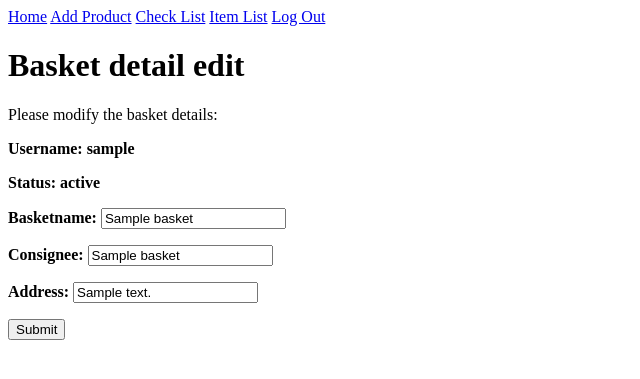
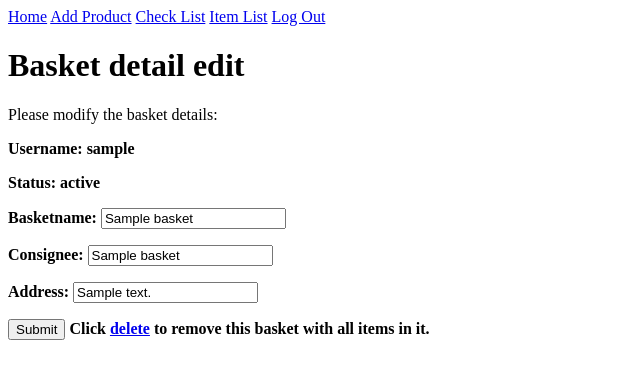
Before and after one commit to FrankChen2023/Shop_Django_IndividualTask, a Django app: page /basket_edit/1/ in a window 1280 px wide. Shown: the top 379 px of the page, without its empty margins (0-640 px from the left). Run offline with Django 4.2, Linux system fonts and the light colour scheme; a user stored in the database is signed in; tables that the repository leaves empty hold one stand-in row (values such as "Sample post").

Commit message:
basket edit function added

```diff
--- a/shop/models.py
+++ b/shop/models.py
@@ -31,7 +31,7 @@ class Basket(models.Model):
     created_date = models.DateTimeField(auto_now_add=True)
 
     def __str__(self):
-        return self.username, self.basketname, self.name, self.address, self.created_date
+        return self.username, self.basketname, self.name, self.address, self.status, self.created_date
 
 class Basket_Detail(models.Model):
     name = models.TextField()
@@ -39,6 +39,7 @@ class Basket_Detail(models.Model):
     basketname = models.TextField()
     address = models.TextField()
     item = models.TextField()
+    item_id = models.IntegerField(default=0)
     price = models.DecimalField(max_digits=8, decimal_places=2)
     total_price = models.DecimalField(max_digits=8, decimal_places=2)
     amount = models.IntegerField()
@@ -46,4 +47,4 @@ class Basket_Detail(models.Model):
 
     def __str__(self):
         return self.name, self.username, self.basketname, self.address,
-        self.item, self.price, self.total_price, self.amount, self.created_date
+        self.item, self.item_id, self.price, self.total_price, self.amount, self.created_date
--- /dev/null
+++ b/shop/templates/basket/basket_delete_success.html
@@ -0,0 +1,6 @@
+<html>
+    <body>
+        <meta http-equiv=refresh content="3;url=../balance/">
+        <p>Delete success! All items have been returned back! You will go back to balance page automatically in 3 seconds.</p>
+    </body>
+</html>
--- a/shop/templates/basket/basket_edit.html
+++ b/shop/templates/basket/basket_edit.html
@@ -14,7 +14,9 @@
         <p>Basketname: <input type = "text" name = "basketname" value = "{{basket.basketname}}" required="required"></p>
         <p>Consignee: <input type = "text" name = "name" value = "{{basket.name}}" required="required"></p>
         <p>Address: <input type = "text" name = "address" value = "{{basket.address}}" required="required"></p>
-        <p><input type="submit" name="Modify"></p></b>
+        <p><input type="submit" name="Modify">
+        Click <a href = "{% url 'shop:basket_delete' id=id %}">delete</a>
+         to remove this basket with all items in it.</p></b>
         </form>
         <p>{{msg}}</p>
     </body>
--- a/shop/urls.py
+++ b/shop/urls.py
@@ -19,6 +19,8 @@ urlpatterns = [
         path('basket_add/', views.basket.basket_add, name='basket_add'),
         path('basket_detail/<str:basketname>/', views.basket.basket_detail, name='basket_detail'),
         path('basket_edit/<int:id>/', views.basket.basket_edit, name='basket_edit'),
+        path('basket_delete/<int:id>/', views.basket.basket_delete, name='basket_delete'),
+        path('basket_delete_success/', views.basket.basket_delete_success, name='basket_delete_success'),
         path('item_list/', views.item.item_list, name='item_list'),
         path('/<str:basketname>/<int:id>/', views.item.item_detail, name='item_detail'),
 ]
--- a/shop/views/basket.py
+++ b/shop/views/basket.py
@@ -57,4 +57,22 @@ def basket_edit(request, id):
                 Basket_Detail.objects.filter(username=username, basketname=basket.basketname).update(basketname=basketname, name=name, address=address)
                 msg = 'Success! Now you can return back and check your modification.'
                 basket = Basket.objects.get(username=username, basketname=basketname)
-    return render(request, 'basket/basket_edit.html', {'msg': msg, 'basket' : basket})
+    return render(request, 'basket/basket_edit.html', {'msg': msg, 'basket' : basket, 'id' : id})
+
+def basket_delete(request, id):
+    basket = Basket.objects.get(id=id)
+    judge = basket.username + '/' + basket.basketname
+    if request.method=='POST':
+        confirm = request.POST.get('confirm')
+        if judge==confirm:
+            Basket.objects.get(id=id).delete()
+            items = Basket_Detail.objects.filter(username=basket.username, basketname=basket.basketname)
+            for item in items:
+                product = Product.objects.filter(id=item.item_id)
+                Product.objects.filter(id=item.item_id).update(amount=product.amount+item.amount)
+                Basket_Detail.objects.filter(id=item.id).delete()
+            return redirect('shop:/basket_delete_success/')
+    return render(request, 'basket/basket_delete.html')
+
+def basket_delete_success(request):
+    return render(request, 'basket/basket_delete_success.html')
--- a/shop/views/general.py
+++ b/shop/views/general.py
@@ -17,7 +17,6 @@ def log_in(request):
             return redirect('/login_success/')
         else:
             msg = 'Wrong! Username or password is incorrect!'
-            return render(request, 'log_in.html', {'msg' : msg})
     return render(request, 'log_in.html', {'msg': msg})
 
 def sign_up(request):
--- a/shop/views/item.py
+++ b/shop/views/item.py
@@ -37,7 +37,7 @@ def item_detail(request, basketname, id):
         item_amount = int(request.POST.get('amount'))
         item = Product.objects.get(id=id)
         Basket_Detail.objects.create(username=username, basketname=basketname, name=current_basket.name,
-        address=current_basket.address, item=item.name, price=item.price, amount=item_amount,
+        address=current_basket.address, item=item.name, item_id=id, price=item.price, amount=item_amount,
         total_price=item.price*item_amount).save()
         msg = 'Success! The item has been added into your basket!'
         Product.objects.filter(id=id).update(amount=product.amount-item_amount)
```
Also changed, not shown: shop/templates/basket/basket_delete.html (added, +22 -0 lines), shop/templates/basket/basket_detail.html (line endings or trailing spaces).
